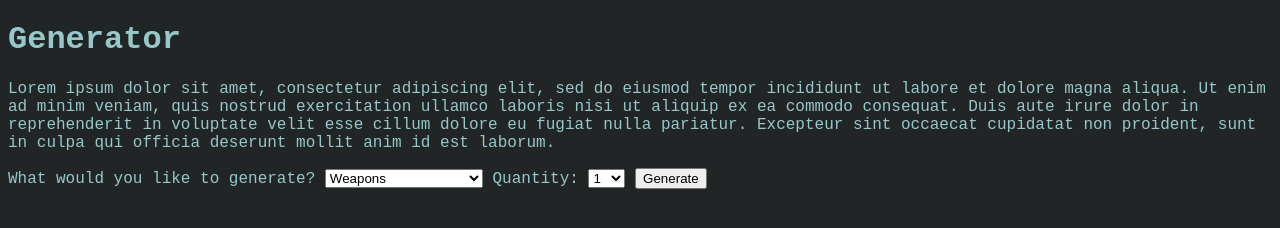
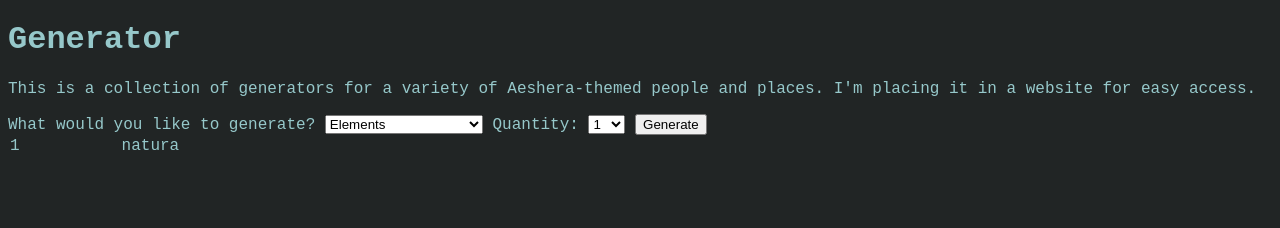
Before and after one commit to zaraelia/zaraelia.github.io, a plain HTML site: page index.html in a window 1280 px wide. Both pictures are taken after a click on the button "Generate". Drawn offline with Linux system fonts and the light colour scheme.

Commit message:
Add basic generators

```diff
--- a/index.html
+++ b/index.html
@@ -2,28 +2,39 @@
 <html>
     <head>
         <link rel="stylesheet" href="style.css">
+        <script src="scripts/generator.js"></script>
     </head>
     <body>
         <h1>Generator</h1>
-        <p>Lorem ipsum dolor sit amet, consectetur adipiscing elit, sed do eiusmod tempor incididunt ut labore et dolore magna aliqua. Ut enim ad minim veniam, quis nostrud exercitation ullamco laboris nisi ut aliquip ex ea commodo consequat. Duis aute irure dolor in reprehenderit in voluptate velit esse cillum dolore eu fugiat nulla pariatur. Excepteur sint occaecat cupidatat non proident, sunt in culpa qui officia deserunt mollit anim id est laborum.</p>
-
+        <div>
+            <p>This is a collection of generators for a variety of Aeshera-themed people and places.  I'm placing it in a website for easy access.
+        </div>
+        <div>
             <label for="generator">What would you like to generate? </label>
             <select name="generator" id="generator">
+                <option value="element">Elements</option>
                 <option value="weapon">Weapons</option>
-            <option value="element">Elements</option>
                 <option value="school">Schools of Magic</option>
                 <option value="combo">Combinations</option>
                 <option value="affinity">Affinity Charts</option>
-            <option value="martial">Martial Arts School</option>
+                <option value="martial">Martial Arts</option>
                 <option value="character">Character Descriptions</option>
             </select>
             <label for="quantity">Quantity: </label>
             <select name="quantity" id="quantity">
-            <option value="one">1</option>
-            <option value="five">5</option>
-            <option value="ten">10</option>
+                <option value=1>1</option>
+                <option value=5>5</option>
+                <option value=10>10</option>
             </select>
-
-        <button type="button">Generate</button>
+            <button id="generate" onclick="generate();">Generate</button>
+        </div>
+        <div>
+            <table id ="resultTable">
+                <thead>
+                </thead>
+                <tbody>
+                </tbody>
+            </table>
+        </div>
     </body>
 </html>
--- /dev/null
+++ b/scripts/generator.js
@@ -0,0 +1,170 @@
+Array.prototype.random = function(){
+    return this[Math.floor((Math.random()*this.length))];
+}
+
+var elements = [
+    "ignis",
+    "aqua",
+    "terra",
+    "vis",
+    "lux",
+    "nox",
+    "vapos",
+    "natura",
+    "fulmen",
+    "metallum",
+    "ventus",
+    "solis",
+    "meracus",
+    "caeles",
+    "pestis",
+    "venenum",
+    "gelu",
+    "infernus",
+    "tempus",
+    "pondus",
+    "inane"
+]
+
+var schools =
+[
+    "evocation",
+    "abjuration",
+    "alchemy",
+    "transformation",
+    "spacial manipulation",
+    "summoning",
+    "conjuration",
+    "illusory",
+    "necromancy"
+]
+
+var weaponSize =
+[
+    "one handed",
+    "two handed"
+]
+
+var weaponEdge =
+[
+    "singe edge",
+    "double edge",
+    "thrusting"
+]
+
+var oneHandedweapons=
+[
+    "dagger",
+    "sword",
+    "axe",
+    "hammer",
+    "mace",
+    "shortspear",
+    "hanbo",
+    "flail",
+    "fist weapon",
+    "sickle",
+    "wand",
+    "scepter",
+    "tome",
+    "magic fist",
+    "trinket",
+    "throwing knives",
+    "throwing axes",
+    "chakram",
+    "bo shuriken",
+    "hira shuriken"
+]
+
+var twoHandedWeapons =
+[
+    "sword",
+    "axe",
+    "hammer",
+    "mace",
+    "spear",
+    "halberd",
+    "glaive",
+    "lucerne",
+    "scythe",
+    "bo",
+    "kusarigama",
+    "weighted chain",
+    "staff",
+    "longbow",
+    "shortbow",
+]
+
+var shields =
+[
+    "round",
+    "oval",
+    "scutum",
+    "coffin",
+    "heater",
+    "war-door",
+    "kite",
+    "buckler",
+    "target",
+    "spider",
+    "tribal"
+]
+
+
+function generate()
+{
+    var numberToGenerate = document.getElementById("quantity").value;
+    var resultTable = document.getElementById("resultTable").getElementsByTagName('tbody')[0];
+    var generator = document.getElementById("generator").value;
+    //clear table
+    resultTable.innerHTML = "";
+
+    var i = 0;
+    for(i = 0; i < numberToGenerate; i++)
+    {
+        var row = resultTable.insertRow();
+        var cell0 = row.insertCell(0);
+        var cell1 = row.insertCell(1);
+
+        var rowNumber = document.createTextNode(i + 1);
+        var generatedText = "";
+
+        switch(generator)
+        {
+            case "element" :
+                generatedText = document.createTextNode(pickElement());
+                break;
+            case "weapon" :
+                break;
+            case "school" :
+                generatedText = document.createTextNode(pickSchool());
+                break;
+            case "combo" :
+                generatedText = document.createTextNode(pickElement() + ' ' + pickSchool());
+                break;
+            case "affinity" :
+                break;
+            default:
+                //do something
+        }
+
+        cell0.appendChild(rowNumber);
+        cell1.appendChild(generatedText);
+    }
+
+}
+
+function pickElement()
+{
+    return elements.random();
+}
+
+function pickWeapon()
+{
+
+}
+
+function pickSchool()
+{
+    return schools.random();
+}
--- a/style.css
+++ b/style.css
@@ -3,3 +3,7 @@ body {
     color: #96c8ca;
     background-color: #212525;
 }
+
+td {
+    padding: 0 100px 0 0;
+}
```
Lines whose indentation alone changed are shown as unchanged.
